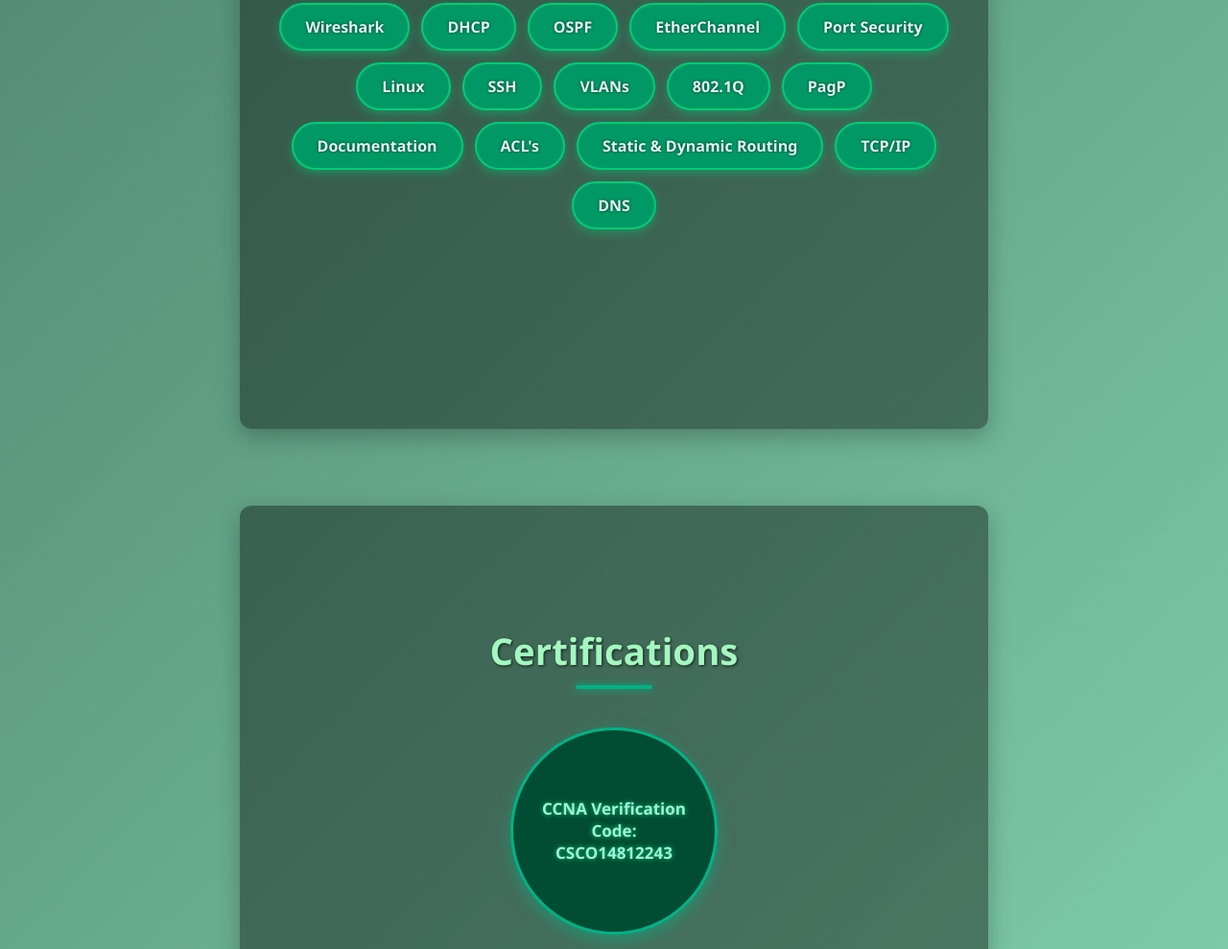
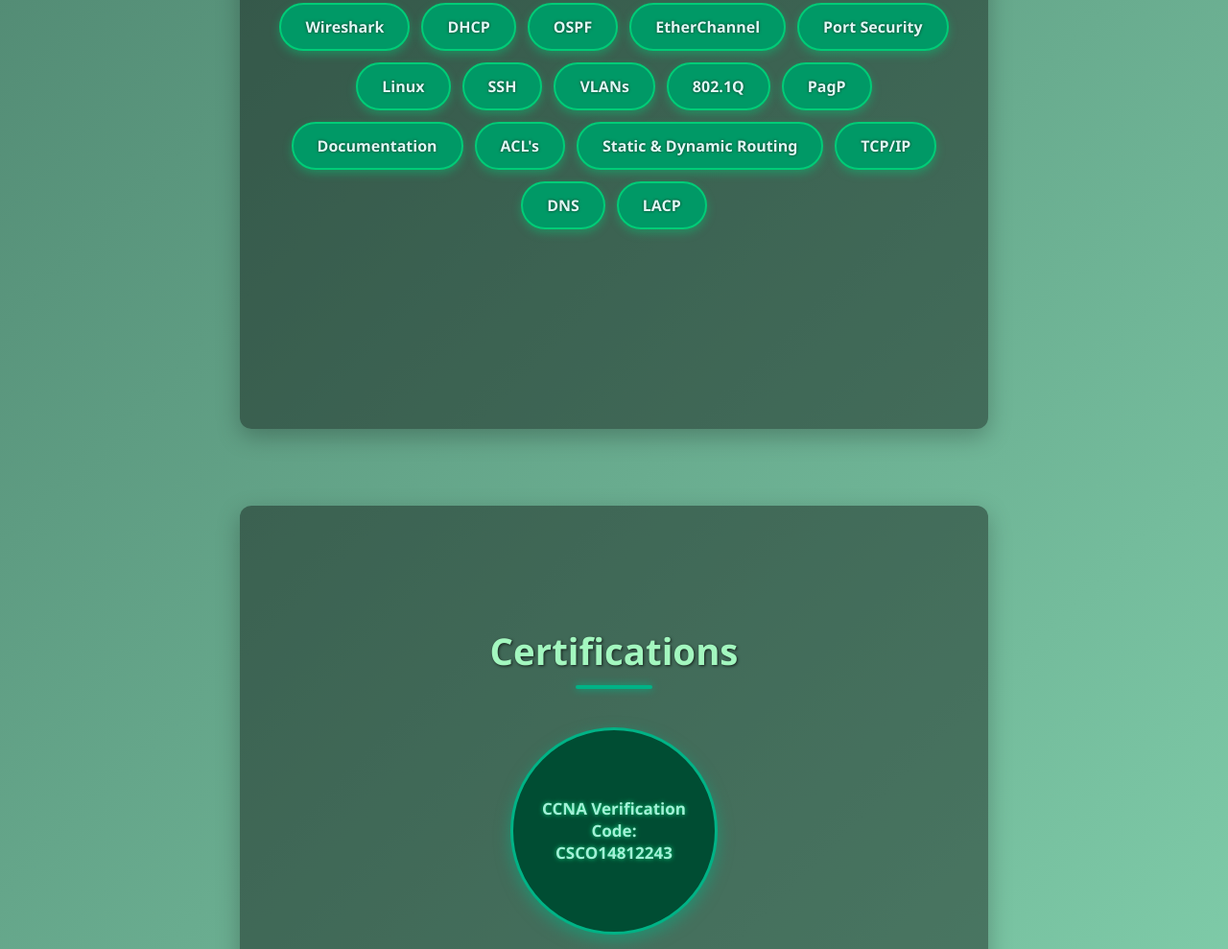
Before and after one commit to ddiaz145/TechInfo, a plain HTML site: page index.html in a window 1280 px wide. Shown: the part 2825-3814 px from the top of the page at 96% size. Drawn offline with Linux system fonts and the light colour scheme.

Commit message:
Update index.html

```diff
--- a/index.html
+++ b/index.html
@@ -336,6 +336,7 @@
         <span class="bubble">Static & Dynamic Routing</span>
         <span class="bubble">TCP/IP</span>
         <span class="bubble">DNS</span>
+        <span class="bubble">LACP</span>
       </div>
     </div>
   </section>
```
